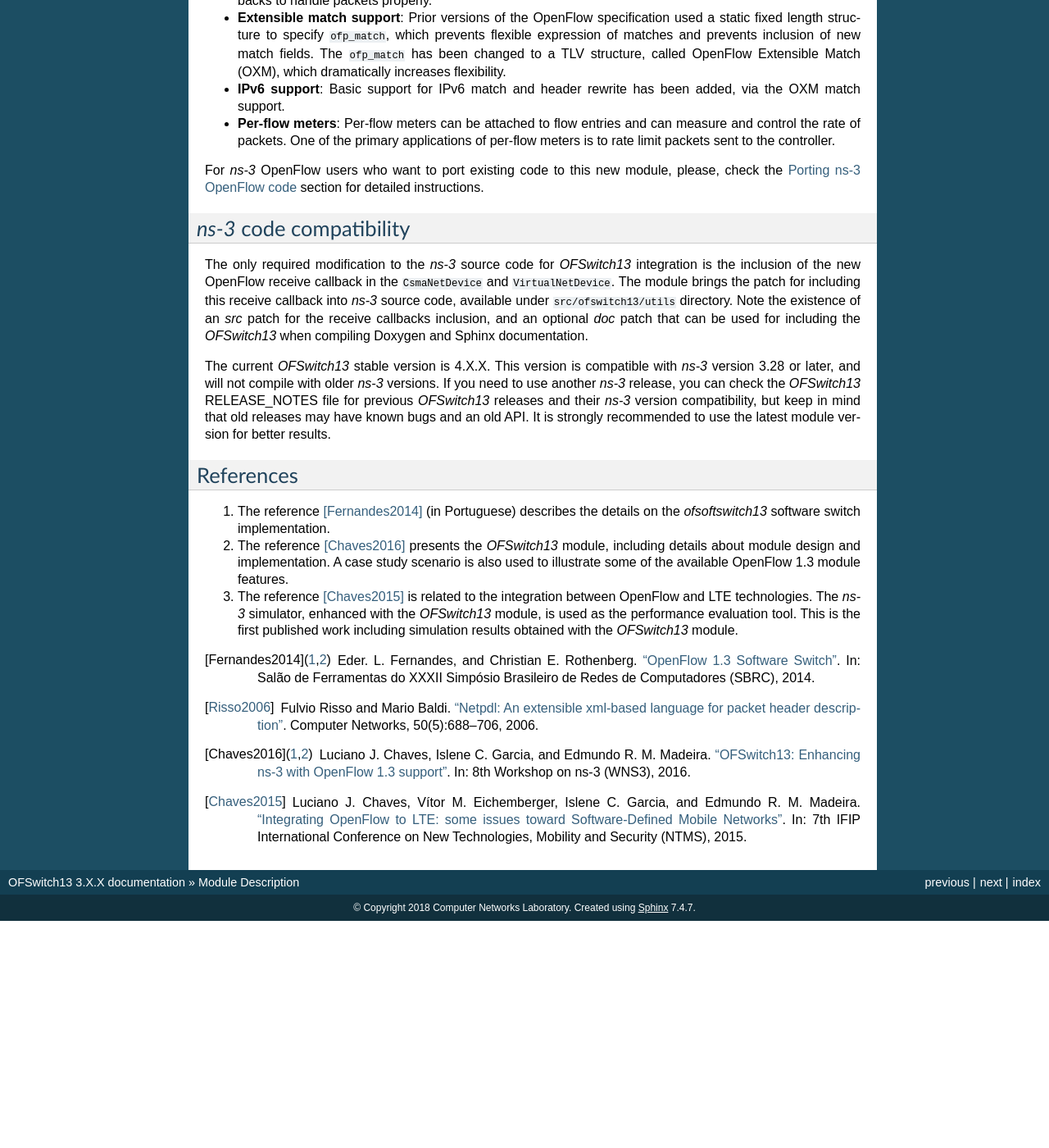
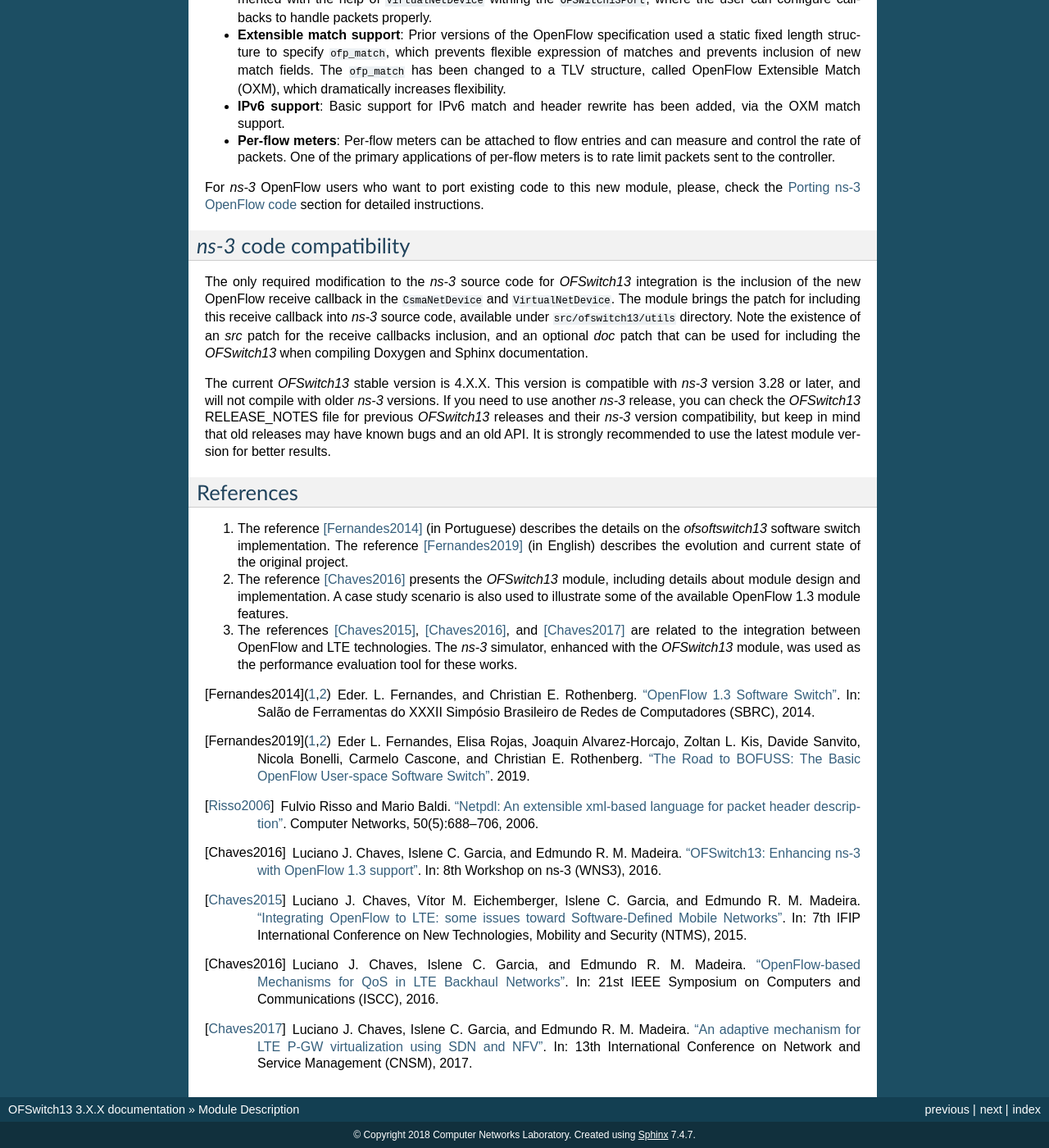
Before and after one commit to ljerezchaves/ofswitch13, a Sphinx documentation site: the page built from doc/source/ofswitch13-description.rst, in a window 1280 px wide and 1400 px high, scrolled down 5996 px. Shown: the whole window at 82% size. Built offline with Sphinx 7.4.7, drawn with Linux system fonts in a browser that asks for light colours; formulas are drawn with MathJax 3; before the commit the page ends 7119 px from its top, so only the background shows below that; some of the changed text lies outside the part shown.

Commit message:
Updating release notes and documentation for NetBee removed dependence.

```diff
--- a/doc/source/ofswitch13-description.rst
+++ b/doc/source/ofswitch13-description.rst
@@ -193,16 +193,17 @@
 Library integration
 ###################
 
-This module was designed to work together with a user-space software
-switch implementation. The original `Basic OpenFlow User Space Software Switch
+This module was designed to work together with a user-space software switch
+implementation. The original `Basic OpenFlow User Space Software Switch
 (BOFUSS) project <https://github.com/CPqD/ofsoftswitch13>`_ (also known as
-|ofslib|) was forked and slightly modified, resulting in the `OpenFlow 1.3
-Software Switch for ns-3 <https://github.com/ljerezchaves/ofsoftswitch13>`_
-library. The ``ns3lib`` branch includes some callbacks, compiler directives and
-minor changes in structure declarations to allow the integration between the
-module and the |ns3|. The code does not modify the original switch datapath
-implementation, which is currently maintained in the original repository and
-regularly synced to the modified one.
+|ofslib|) [Fernandes2019]_ was forked and slightly modified, resulting in the
+`OpenFlow 1.3 Software Switch for ns-3
+<https://github.com/ljerezchaves/ofsoftswitch13>`_ library. The ``ns3lib``
+branch includes some callbacks, compiler directives and minor changes in
+structure declarations to allow the integration between the module and the
+|ns3|. The code does not modify the original switch datapath implementation,
+which is currently maintained in the original repository and regularly synced
+to the modified one.
 
 Figure :ref:`fig-ofswitch13-library`, adapted from [Fernandes2014]_, shows the
 library architecture and highlights the |ns3| integration points. The library
@@ -211,8 +212,9 @@
 and the meter table. It also provides the ``OFLib`` library for converting
 internal messages to and from OpenFlow 1.3 wire format and the ``dpctl``
 utility for converting text commands into internal messages. The *NetBee*
-library is used for packet decoding and parsing, based on the *NetPDL*
-XML-based language for packet description [Risso2006]_.
+library was used for packet decoding and parsing up to |ofs13| version 3.3.0,
+based on the *NetPDL* XML-based language for packet description [Risso2006]_.
+The *NetBee* dependence was removed in |ofs13| version 4.0.0.
 
 .. _fig-ofswitch13-library:
 
@@ -369,20 +371,26 @@
 ==========
 
 #. The reference [Fernandes2014]_ (in Portuguese) describes the details on the
-   |ofslib| software switch implementation.
+   |ofslib| software switch implementation. The reference [Fernandes2019]_ (in
+   English) describes the evolution and current state of the original project.
 
 #. The reference [Chaves2016]_ presents the |ofs13| module, including details
    about module design and implementation. A case study scenario is also used
    to illustrate some of the available OpenFlow 1.3 module features.
 
-#. The reference [Chaves2015]_ is related to the integration between OpenFlow
-   and LTE technologies. The |ns3| simulator, enhanced with the |ofs13| module,
-   is used as the performance evaluation tool. This is the first published work
-   including simulation results obtained with the |ofs13| module.
+#. The references [Chaves2015]_, [Chaves2016]_, and [Chaves2017]_ are related
+   to the integration between OpenFlow and LTE technologies. The |ns3|
+   simulator, enhanced with the |ofs13| module, was used as the performance
+   evaluation tool for these works.
 
 .. [Fernandes2014] Eder. L. Fernandes, and Christian E. Rothenberg. `"OpenFlow 1.3 Software Switch"
    <https://dl.dropboxusercontent.com/u/15183439/pubs/sbrc14-ferramentas-ofsoftswitch13.pdf>`_.
    In: Salão de Ferramentas do XXXII Simpósio Brasileiro de Redes de Computadores (SBRC), 2014.
+
+.. [Fernandes2019] Eder L. Fernandes, Elisa Rojas, Joaquin Alvarez-Horcajo, Zoltan L. Kis,
+   Davide Sanvito, Nicola Bonelli, Carmelo Cascone, and Christian E. Rothenberg.
+   `"The Road to BOFUSS: The Basic OpenFlow User-space Software Switch"
+   <https://arxiv.org/abs/1901.06699>`_. 2019.
 
 .. [Risso2006] Fulvio Risso and Mario Baldi. `"Netpdl: An extensible xml-based language
    for packet header description" <http://dx.doi.org/10.1016/j.comnet.2005.05.029>`_.
@@ -395,5 +403,15 @@
 
 .. [Chaves2015] Luciano J. Chaves, Vítor M. Eichemberger, Islene C. Garcia, and Edmundo R. M. Madeira.
    `"Integrating OpenFlow to LTE: some issues toward Software-Defined Mobile Networks"
-   <http://ieeexplore.ieee.org/xpl/articleDetails.jsp?reload=true&arnumber=7266498>`_.
+   <https://doi.org/10.1109/NTMS.2015.7266498>`_.
    In: 7th IFIP International Conference on New Technologies, Mobility and Security (NTMS), 2015.
+
+.. [Chaves2016] Luciano J. Chaves, Islene C. Garcia, and Edmundo R. M. Madeira.
+   `"OpenFlow-based Mechanisms for QoS in LTE Backhaul Networks"
+   <https://doi.org/10.1109/ISCC.2016.7543905>`_.
+   In: 21st IEEE Symposium on Computers and Communications (ISCC), 2016.
+
+.. [Chaves2017] Luciano J. Chaves, Islene C. Garcia, and Edmundo R. M. Madeira.
+   `"An adaptive mechanism for LTE P-GW virtualization using SDN and NFV"
+   <https://doi.org/10.23919/CNSM.2017.8256000>`_.
+   In: 13th International Conference on Network and Service Management (CNSM), 2017.
```
Also changed, not shown: doc/source/ofswitch13-usage.rst (+8 -31 lines), 1 other file.
